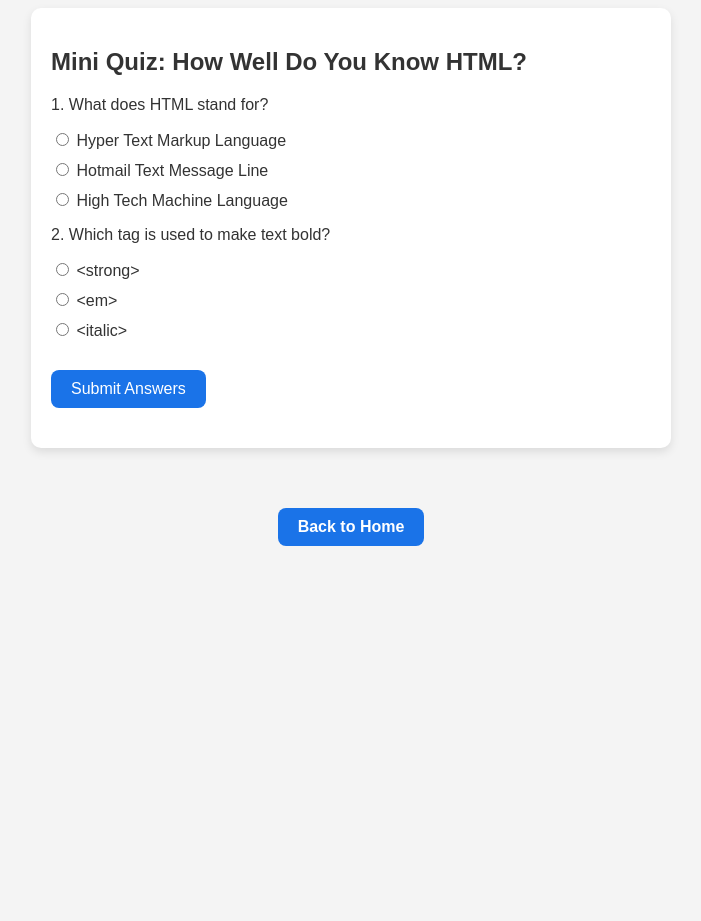
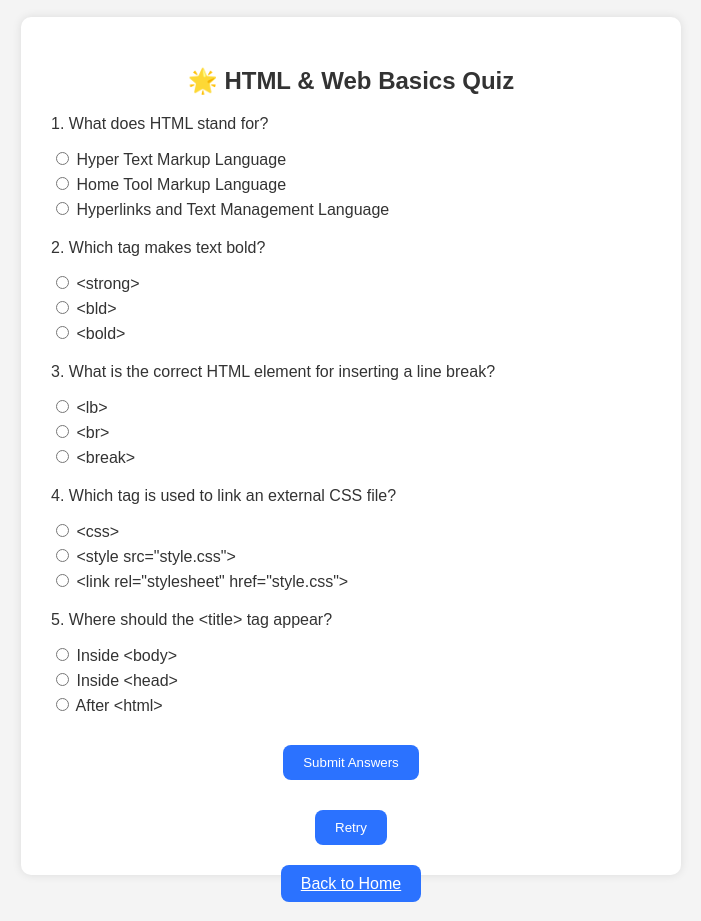
Before and after one commit to Ousainou08/my-first-project, a plain HTML site: page projects.html in a window 1280 px wide. Shown: the part 138-1059 px from the top of the page, without its empty margins (289-990 px from the left). Before the commit the page ends 800 px from the top, so only its background shows below. Drawn offline with Linux system fonts and the light colour scheme.

Commit message:
Added quiz with gold coin rewards

```diff
--- a/projects.html
+++ b/projects.html
@@ -1,52 +1,51 @@
 <!DOCTYPE html>
-<html lang="en">
+<html>
 <head>
   <meta charset="UTF-8">
-  <title>My Projects - Ousainou Jallow</title>
+  <title>My Projects</title>
   <style>
     body {
-      font-family: 'Poppins', Arial, sans-serif;
+      font-family: 'Poppins', sans-serif;
       background-color: #f4f4f4;
+      text-align: center;
+      padding: 20px;
       color: #333;
-      padding: 50px;
-      text-align: center;
     }
 
     h1 {
-      color: #1a73e8;
+      color: #2b72ff;
     }
 
     .quiz-box {
-      background: white;
-      padding: 20px;
-      margin: 30px auto;
+      background: #fff;
+      border-radius: 10px;
+      padding: 30px;
       max-width: 600px;
-      border-radius: 10px;
-      box-shadow: 0 4px 10px rgba(0, 0, 0, 0.1);
+      margin: auto;
+      box-shadow: 0 0 10px rgba(0, 0, 0, 0.1);
+    }
+
+    .question {
+      margin-bottom: 20px;
       text-align: left;
     }
 
-    .quiz-box h2 {
-      color: #333;
+    .option {
+      margin: 5px 0;
     }
 
-    .option {
-      margin-bottom: 10px;
-    }
-
-    button {
-      margin-top: 20px;
+    .button, button {
+      background-color: #2b72ff;
+      color: white;
       padding: 10px 20px;
-      font-size: 16px;
-      background-color: #1a73e8;
-      color: white;
       border: none;
       border-radius: 8px;
       cursor: pointer;
+      margin-top: 10px;
     }
 
-    button:hover {
-      background-color: #155dc0;
+    .button:hover, button:hover {
+      background-color: #1a5fd2;
     }
 
     .result {
@@ -54,61 +53,119 @@
       margin-top: 20px;
     }
 
-    a.button {
-      display: inline-block;
-      margin-top: 30px;
-      text-decoration: none;
-      background-color: #1a73e8;
-      color: white;
-      padding: 10px 20px;
-      border-radius: 8px;
-      font-weight: bold;
+    .feedback {
+      margin-top: 5px;
+      color: green;
     }
 
-    a.button:hover {
-      background-color: #155dc0;
+    .feedback.incorrect {
+      color: red;
+    }
+
+    #coinCount {
+      font-weight: bold;
+      font-size: 1.2em;
     }
   </style>
 </head>
 <body>
-
   <h1>My Projects</h1>
 
+  <!-- GOLD COIN COUNTER -->
+  <div style="font-size: 1.2em; margin-bottom: 20px;">
+    🪙 <strong>Gold Coins:</strong> <span id="coinCount">0</span>
+  </div>
+
   <div class="quiz-box">
-    <h2>Mini Quiz: How Well Do You Know HTML?</h2>
+    <h2>🌟 HTML & Web Basics Quiz</h2>
+
+    <form id="quizForm">
 
       <div class="question">
         <p>1. What does HTML stand for?</p>
         <div class="option"><input type="radio" name="q1" value="a"> Hyper Text Markup Language</div>
-      <div class="option"><input type="radio" name="q1" value="b"> Hotmail Text Message Line</div>
-      <div class="option"><input type="radio" name="q1" value="c"> High Tech Machine Language</div>
+        <div class="option"><input type="radio" name="q1" value="b"> Home Tool Markup Language</div>
+        <div class="option"><input type="radio" name="q1" value="c"> Hyperlinks and Text Management Language</div>
       </div>
 
       <div class="question">
-      <p>2. Which tag is used to make text bold?</p>
+        <p>2. Which tag makes text bold?</p>
         <div class="option"><input type="radio" name="q2" value="a"> &lt;strong&gt;</div>
-      <div class="option"><input type="radio" name="q2" value="b"> &lt;em&gt;</div>
-      <div class="option"><input type="radio" name="q2" value="c"> &lt;italic&gt;</div>
+        <div class="option"><input type="radio" name="q2" value="b"> &lt;bld&gt;</div>
+        <div class="option"><input type="radio" name="q2" value="c"> &lt;bold&gt;</div>
       </div>
 
-    <button onclick="checkAnswers()">Submit Answers</button>
+      <div class="question">
+        <p>3. What is the correct HTML element for inserting a line break?</p>
+        <div class="option"><input type="radio" name="q3" value="a"> &lt;lb&gt;</div>
+        <div class="option"><input type="radio" name="q3" value="b"> &lt;br&gt;</div>
+        <div class="option"><input type="radio" name="q3" value="c"> &lt;break&gt;</div>
+      </div>
+
+      <div class="question">
+        <p>4. Which tag is used to link an external CSS file?</p>
+        <div class="option"><input type="radio" name="q4" value="a"> &lt;css&gt;</div>
+        <div class="option"><input type="radio" name="q4" value="b"> &lt;style src="style.css"&gt;</div>
+        <div class="option"><input type="radio" name="q4" value="c"> &lt;link rel="stylesheet" href="style.css"&gt;</div>
+      </div>
+
+      <div class="question">
+        <p>5. Where should the &lt;title&gt; tag appear?</p>
+        <div class="option"><input type="radio" name="q5" value="a"> Inside &lt;body&gt;</div>
+        <div class="option"><input type="radio" name="q5" value="b"> Inside &lt;head&gt;</div>
+        <div class="option"><input type="radio" name="q5" value="c"> After &lt;html&gt;</div>
+      </div>
+
+      <button type="button" onclick="checkAnswers()">Submit Answers</button>
       <div class="result" id="result"></div>
+      <button type="button" onclick="resetQuiz()">Retry</button>
+
+    </form>
   </div>
 
   <a href="index.html" class="button">Back to Home</a>
 
   <script>
+    let coins = 0;
+
     function checkAnswers() {
-      const q1 = document.querySelector('input[name="q1"]:checked');
-      const q2 = document.querySelector('input[name="q2"]:checked');
+      const answers = {
+        q1: 'a',
+        q2: 'a',
+        q3: 'b',
+        q4: 'c',
+        q5: 'b'
+      };
+
       let score = 0;
+      let total = Object.keys(answers).length;
 
-      if (q1 && q1.value === 'a') score++;
-      if (q2 && q2.value === 'a') score++;
+      for (let q in answers) {
+        const selected = document.querySelector(`input[name="${q}"]:checked`);
+        const questionEl = selected ? selected.parentElement.parentElement : null;
 
-      document.getElementById('result').innerText = `You got ${score} out of 2 correct!`;
+        if (selected) {
+          if (selected.value === answers[q]) {
+            score++;
+            coins++;
+            document.getElementById("coinCount").textContent = coins;
+            if (questionEl) questionEl.insertAdjacentHTML('beforeend', '<div class="feedback">✅ Correct (+1 🪙)</div>');
+          } else {
+            if (questionEl) questionEl.insertAdjacentHTML('beforeend', '<div class="feedback incorrect">❌ Wrong</div>');
+          }
+        }
+      }
+
+      document.getElementById('result').textContent = `You scored ${score} out of ${total}`;
+    }
+
+    function resetQuiz() {
+      document.getElementById("quizForm").reset();
+      document.getElementById("result").textContent = '';
+      document.querySelectorAll(".feedback").forEach(el => el.remove());
+      coins = 0;
+      document.getElementById("coinCount").textContent = coins;
     }
   </script>
-
 </body>
 </html>
```
Lines whose indentation alone changed are shown as unchanged.
